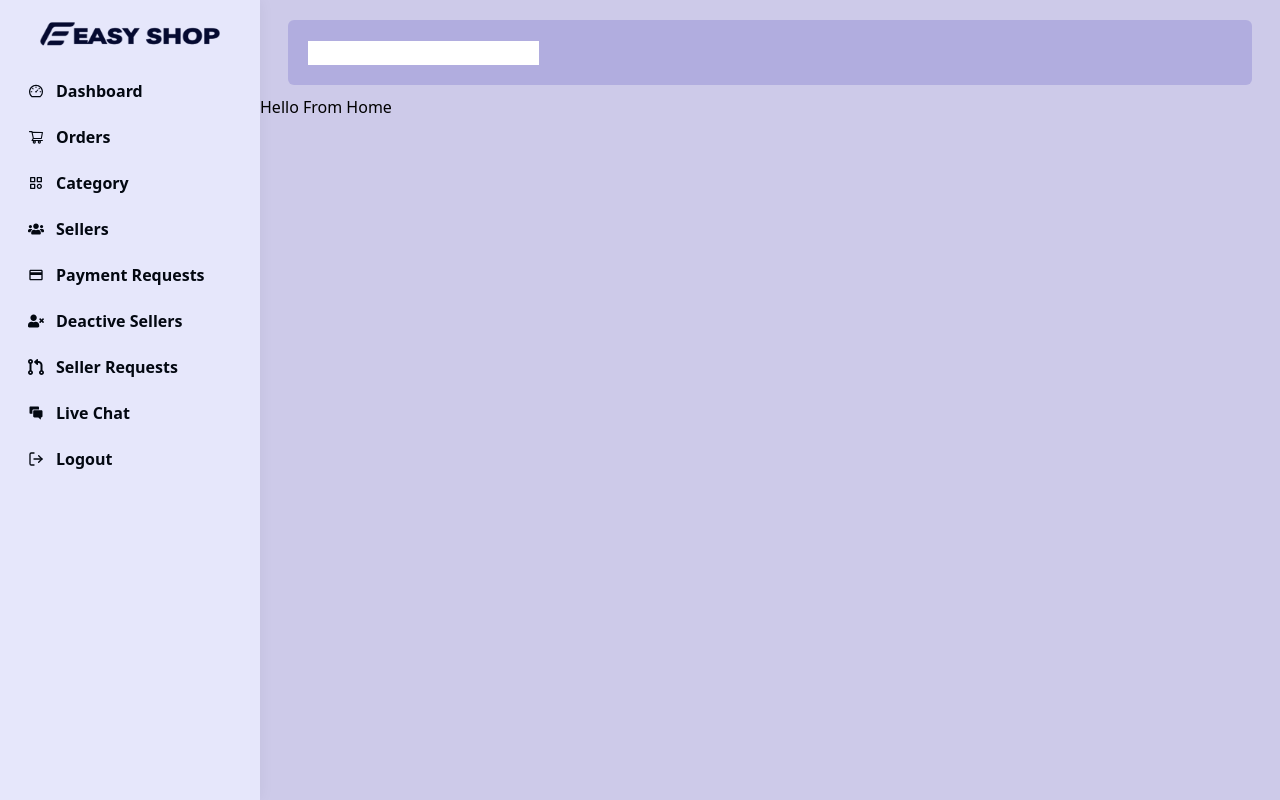
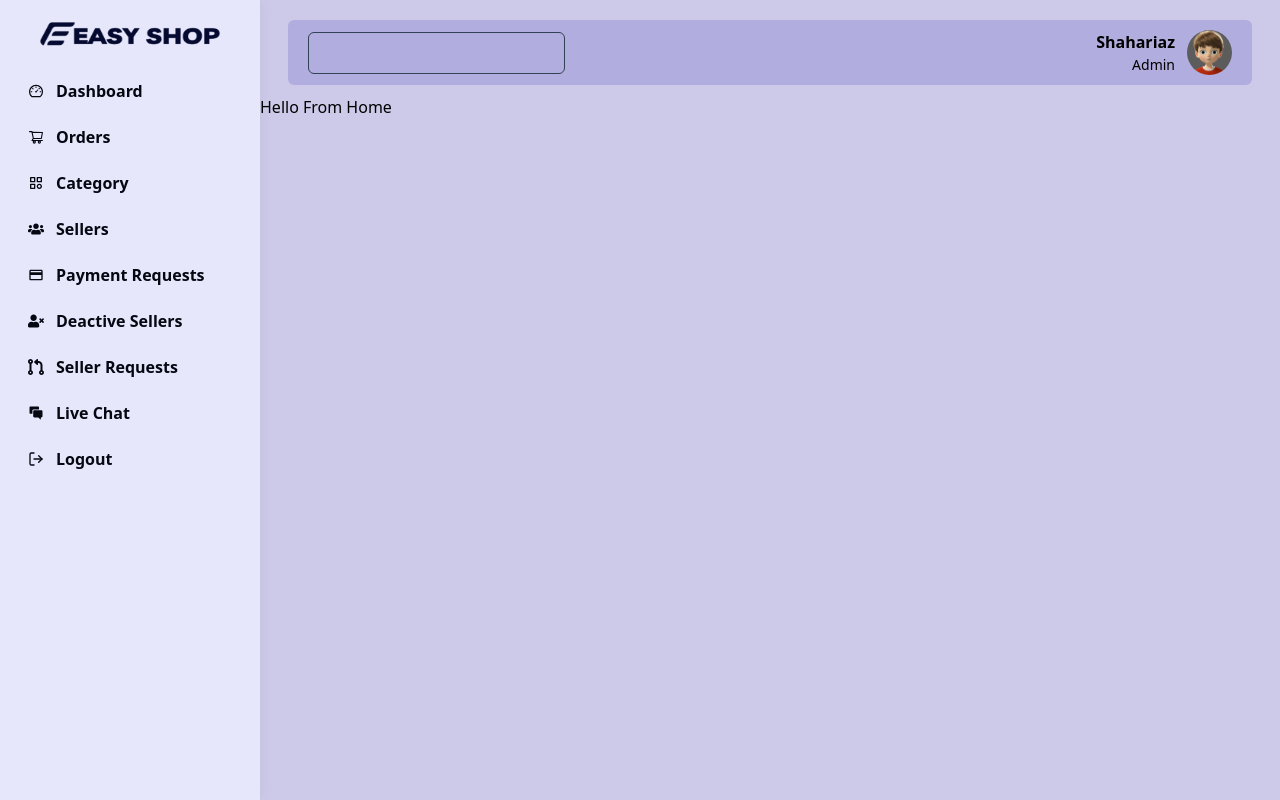
Before and after one commit to shahariaz/Multi-Vendor-Ecommerce-Frontend, a React (Vite) app in the folder dashboard/: page / in a window 1280 px wide. Built offline with nearby package versions, Linux system fonts and the light colour scheme.

Commit message:
header complete

```diff
--- a/dashboard/src/layout/Header.jsx
+++ b/dashboard/src/layout/Header.jsx
@@ -16,7 +16,26 @@
           </span>
         </div>
         <div className="hidden md:block">
-          <input type="text" />
+          <input
+            type="text"
+            className="px-3 py-2 outline-none border  rounded-md bg-transparent border-slate-700 text-[#2c294a] focus:border-indigo-300 overflow-hidden "
+          />
+        </div>
+
+        <div className="flex justify-center items-center gap-8 relative">
+          <div className="flex justify-center items-center">
+            <div className="flex justify-center items-center gap-3">
+              <div className="flex justify-center items-center flex-col text-end">
+                <h2 className="text-md font-bold ">Shahariaz</h2>
+                <span className="text-[14px] w-full font-normal">Admin</span>
+              </div>
+              <img
+                className="w-[45px] h-[45px] rounded-full overflow-hidden"
+                src="http://localhost:5173/images/admin.jpg"
+                alt="admin"
+              />
+            </div>
+          </div>
         </div>
       </div>
     </div>
```
